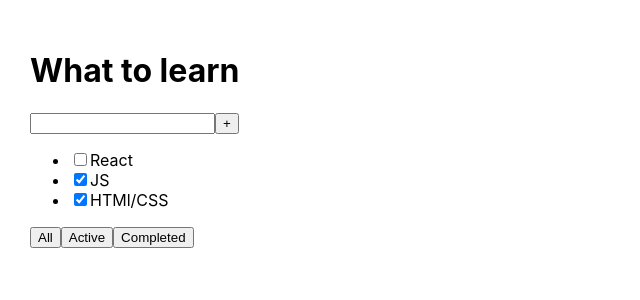
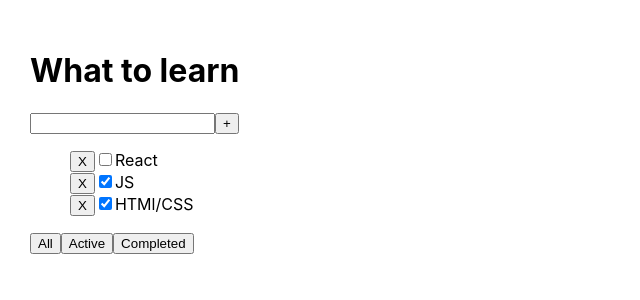
Before and after one commit to NikishaGin/Todolist, a React (Create React App) app: page / in a window 1280 px wide. Shown: the top 300 px of the page, without its empty margins (0-640 px from the left). Built offline with nearby package versions, Linux system fonts and the light colour scheme.

Commit message:
dobavlena funkciya udaleniya i filtracii

```diff
--- a/src/App.css
+++ b/src/App.css
@@ -6,3 +6,7 @@
 .App > div {
     margin-right: 30px;
 }
+
+ul {
+    list-style: none;
+}
--- a/src/App.tsx
+++ b/src/App.tsx
@@ -1,19 +1,39 @@
-import React from 'react';
+import React, {useState} from 'react';
 import './App.css';
 import {Todolist} from "./Todolist";
 
+export type FilterValuesType = 'all' | 'active' | 'completed'
+
 function App() {
 
+    let [tasks, setTasks] = useState([
+        {id: 1, title: "React", isDone: false },
+        {id: 2, title: "JS", isDone: true },
+        {id: 3, title: "HTMl/CSS", isDone: true },
+    ])
 
-    let tasks = [
-        {id: 1, title: "React", isDone: false },
-        {id: 1, title: "JS", isDone: true },
-        {id: 1, title: "HTMl/CSS", isDone: true },
-    ]
+    let [filter, setFilter] = useState<FilterValuesType>('all')
+
+    let tasksForTodolist = tasks
+
+    if (filter === 'active') {
+        tasksForTodolist = tasks.filter((el)=> el.isDone === false)
+    }
+    if (filter === 'completed') {
+        tasksForTodolist = tasks.filter((el)=> el.isDone === true)
+    }
+
+    const changeFilter = (value: FilterValuesType) => {
+        setFilter(value)
+    }
+
+    const removeTasks = (id: number) => {
+        setTasks(tasks.filter((task)=> task.id !== id))
+    }
 
     return (
         <div className="App">
-            <Todolist tasks={tasks}/>
+            <Todolist tasks={tasksForTodolist} removeTasks={removeTasks} filteredTasks={changeFilter}/>
         </div>
     );
 }
--- a/src/Todolist.tsx
+++ b/src/Todolist.tsx
@@ -1,4 +1,5 @@
 import React from 'react';
+import {FilterValuesType} from "./App";
 
 type PropsTasksType = {
     id: number,
@@ -8,6 +9,8 @@ type PropsTasksType = {
 
 type PropsType = {
     tasks: PropsTasksType []
+    removeTasks: (id: number) => void
+    filteredTasks: (value: FilterValuesType) => void
 }
 
 export const Todolist = (props: PropsType) => {
@@ -19,16 +22,20 @@ export const Todolist = (props: PropsType) => {
                 <button>+</button>
             </div>
             <ul>
-                {props.tasks.map((task)=> {
+                {props.tasks.map((task) => {
+
+                    const removeTasksHandler = () => props.removeTasks(task.id)
+
                     return <li key={task.id}>
+                        <button onClick={removeTasksHandler}>X</button>
                         <input type={'checkbox'} checked={task.isDone}/>{task.title}
                     </li>
                 })}
             </ul>
             <div>
-                <button>All</button>
-                <button>Active</button>
-                <button>Completed</button>
+                <button onClick={() => props.filteredTasks('all')}>All</button>
+                <button onClick={() => props.filteredTasks('active')}>Active</button>
+                <button onClick={() => props.filteredTasks('completed')}>Completed</button>
             </div>
         </div>
     );
```
